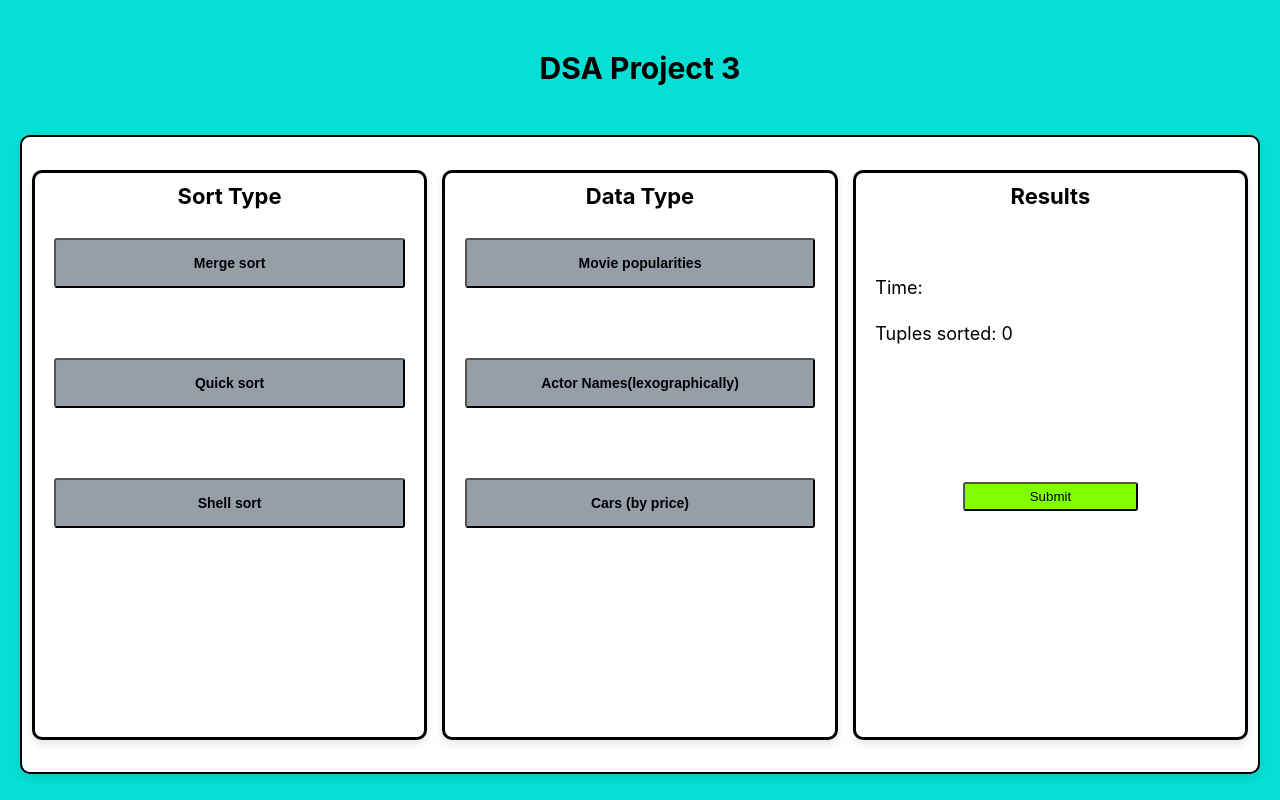
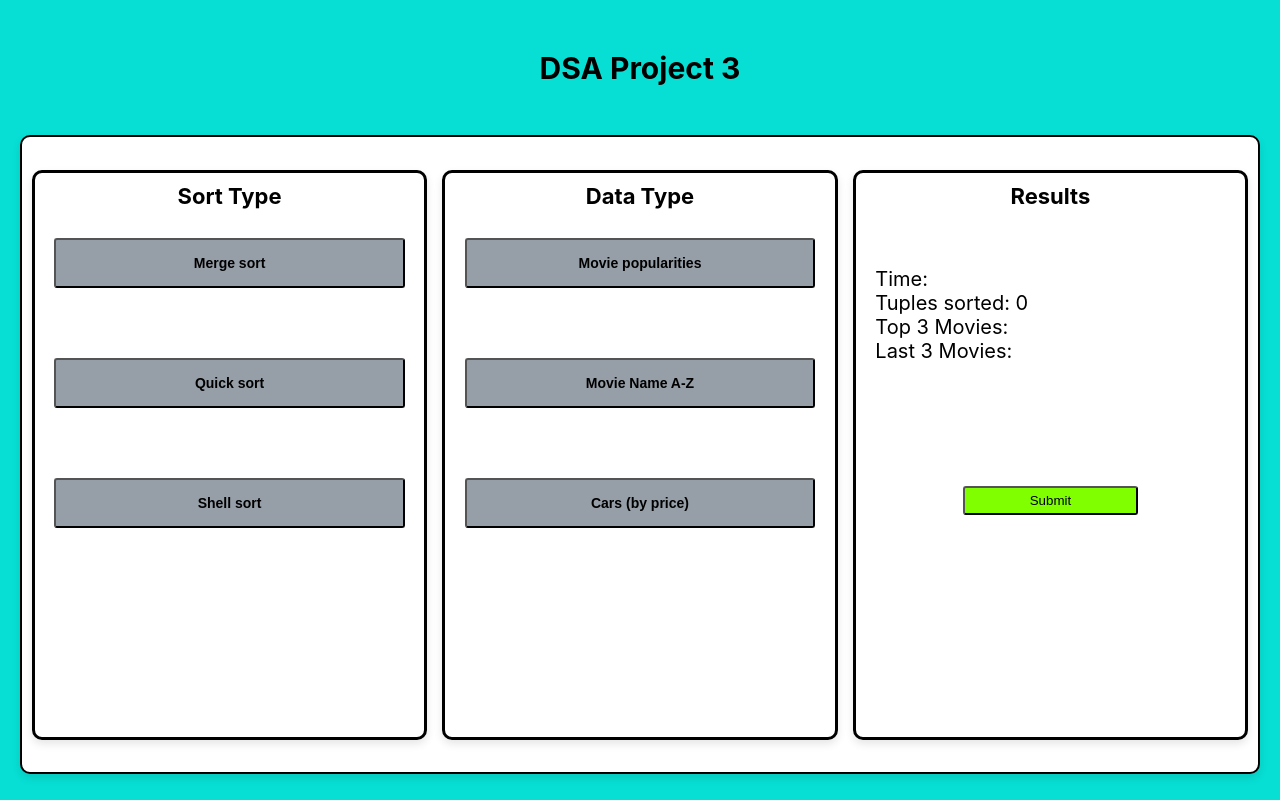
Before and after one commit to alexmerlo23/COP350-Project-3, a React (Create React App) app: page / in a window 1280 px wide. Built offline with nearby package versions, Linux system fonts and the light colour scheme.

Commit message:
Update App.js
updated the last 3 movies

```diff
--- a/src/App.js
+++ b/src/App.js
@@ -16,8 +16,8 @@ function App() {
       case 'Movie popularities':
         column = 'popularity';
         break;
-      case 'Actor Names(lexographically)':
-        column = 'actor_name';
+      case 'Movie Name A-Z':
+        column = 'movie_name';
         break;
       case 'Cars (by price)':
         column = 'Price (USD)';
@@ -32,14 +32,15 @@ function App() {
   const handleSortTypeClick = (sortType) => {
     setSelectedSortType(sortType);
   };
-
   const handleSubmit = () => {
     if (!selectedDataType || !selectedSortType) {
       alert('Please select both a data type and a sort type.');
       return;
     }
 
-    let sorted = [...csvData];
+    // Filter out movies with null or empty names
+    let filteredData = csvData.filter(name => name && name.trim() !== '');
+    let sorted = [...filteredData];
     let startTime, endTime, timeTaken;
 
     switch (selectedSortType) {
@@ -58,6 +59,9 @@ function App() {
         sorted = shellSort(sorted);
         endTime = performance.now();
         break;
+
+        //heapsort Felipe.
+        //counting sort.
       default:
         break;
     }
@@ -67,9 +71,17 @@ function App() {
 
     const timeInSeconds = (timeTaken / 1000).toFixed(6);
 
-    // Update the results section with the time taken
-    document.querySelector('.resultsText').textContent = `Time: ${timeInSeconds} seconds`;
+    // Get the names of the first 3 movies, or less if fewer movies exist
+    const topMovies = sorted.slice(0, 3).join(', ');
+    const last3Movies = sorted.slice(-3).join(', ');
+
+    // Update the results section with the time taken and the top 3 movies
+    document.querySelector('.resultsTime').textContent = `Time: ${timeInSeconds} seconds`;
+    document.querySelector('.resultsTuples').textContent = `Tuples sorted: ${filteredData.length}`;
+    document.querySelector('.resultsTopMovies').textContent = `Top 3 Movies: ${topMovies}`;
+    document.querySelector('.resultsLastMovies').textContent = `Last 3 Movies: ${last3Movies}`;
   };
+
 
   const mergeSort = (data) => {
     if (data.length <= 1) {
@@ -135,8 +147,8 @@ function App() {
       case 'Movie popularities':
         csvFile = 'movie_data.csv';
         break;
-      case 'Actor Names(lexographically)':
-        csvFile = './actor_names.csv';      //This does not exist. Could change to another data set.
+      case 'Movie Name A-Z':
+        csvFile = 'movie_data.csv';
         break;
       case 'Cars (by price)':
         csvFile = 'car_data.csv';
@@ -181,15 +193,17 @@ function App() {
             <div className='sectionTitle'>Data Type</div>
             <div className='sortButtonsContainer'>
               <button className={buttonClass('Movie popularities', selectedDataType)} onClick={() => handleDataTypeClick('Movie popularities')}>Movie popularities</button>
-              <button className={buttonClass('Actor Names(lexographically)', selectedDataType)} onClick={() => handleDataTypeClick('Actor Names(lexographically)')}>Actor Names(lexographically)</button>
+              <button className={buttonClass('Movie Name A-Z', selectedDataType)} onClick={() => handleDataTypeClick('Movie Name A-Z')}>Movie Name A-Z</button>
               <button className={buttonClass('Cars (by price)', selectedDataType)} onClick={() => handleDataTypeClick('Cars (by price)')}>Cars (by price)</button>
             </div>
           </div>
           <div className='section'>
             <div className='sectionTitle'>Results</div>
             <div className='resultsContainer'>
-              <div className='resultsText'>Time: </div>
-              <div className='resultsText'>Tuples sorted: {csvData ? csvData.length : 0}</div>
+              <div className='resultsTime'>Time: </div>
+              <div className='resultsTuples'>Tuples sorted: {csvData ? csvData.length : 0}</div>
+              <div className='resultsTopMovies'>Top 3 Movies: </div>
+              <div className='resultsLastMovies'>Last 3 Movies: </div>
               <button className='submitButton' onClick={handleSubmit}>Submit</button>
             </div>
           </div>
```
Lines whose indentation alone changed are shown as unchanged.
